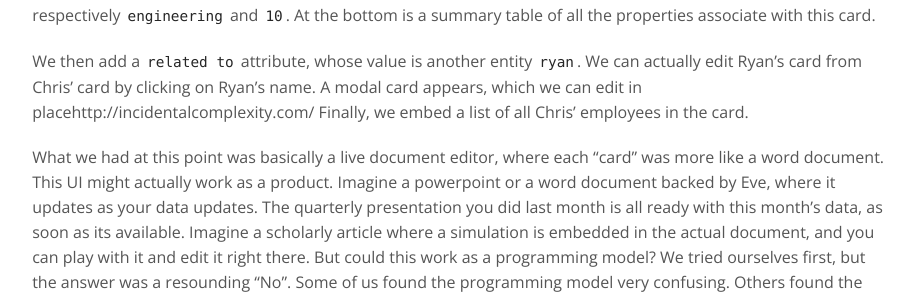
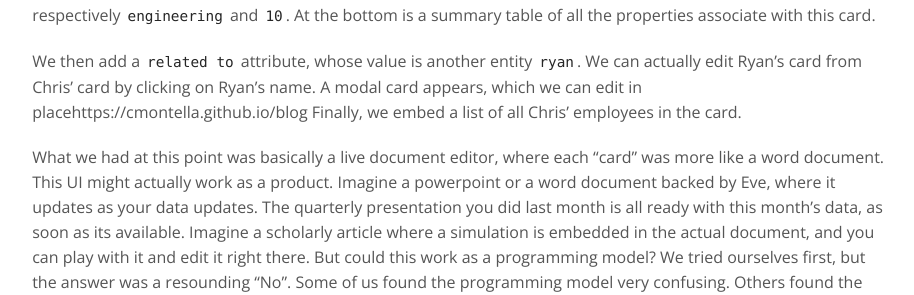
Before and after one commit to Kodowa/incidentalcomplexity, a Jekyll site: the page built from _posts/2016-06-10-jan-feb.md, in a window 1280 px wide and 900 px high, scrolled down 3511 px. Shown: the part 210-505 px from the top of the window, without its empty margins (233-1147 px from the left). Built offline with Jekyll 4.4.1, drawn with Linux system fonts in a browser that asks for light colours; some of the changed lines change nothing that is shown.

Commit message:
update config

```diff
--- a/_config.yml
+++ b/_config.yml
@@ -2,6 +2,6 @@ permalink: pretty
 markdown: kramdown
 timezone: America/Los_Angeles
 future: true
-url: http://incidentalcomplexity.com/
+url: https://cmontella.github.io/blog
 markdown_ext: "markdown,mkdown,mkdn,mkd,md,eve"
 github: [metadata]
```
